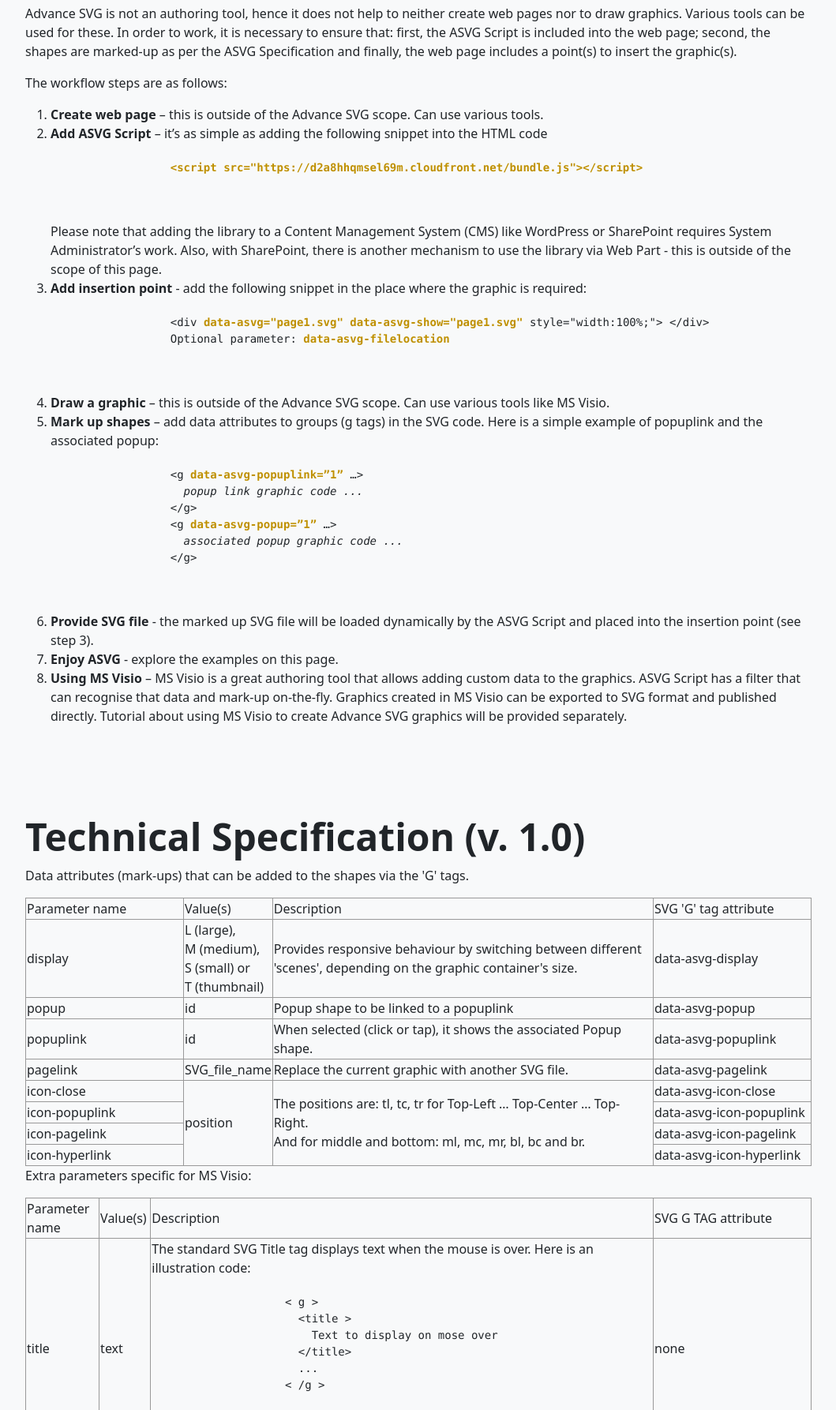
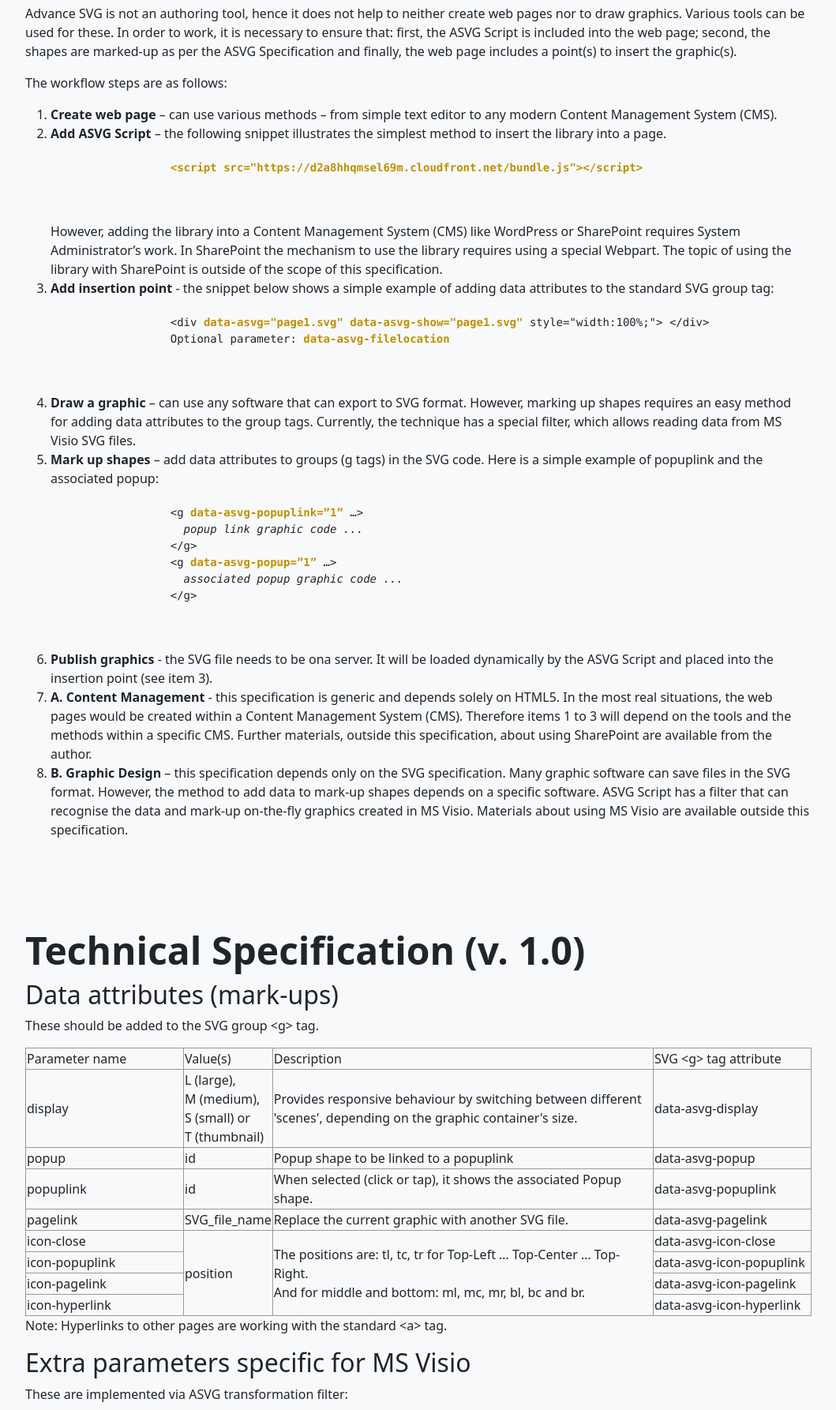
Before and after one commit to processesjs-com/advance-svg, a website built with webpack: page src/index.html in a window 1280 px wide. Shown: the part 820-2606 px from the top of the page at 79% size, without its empty margins (110-1169 px from the left). Built offline with nearby package versions, Linux system fonts and the light colour scheme; files whose address does not match are found by name; what is-svg, spin would draw is missing.

Commit message:
Ready for publishing

```diff
--- a/src/index.html
+++ b/src/index.html
@@ -23,7 +23,7 @@
       <div class="p-5 mb-4 bg-light rounded-3">
         <div class="container-fluid py-5">
           <h1><span style="font-family: Gloria Hallelujah; color: rgb(191, 144, 0);">Advance SVG - adds</span> <i>&lt;code /&gt;</i> <span style="font-family: Gloria Hallelujah; color: rgb(191, 144, 0);">to pictures</span></h1>
-          <div data-asvg="page1.svg" data-asvg-show="page1.svg" style="width:100%;" >This is Advance SVG insertion point. This text shold not display and if you see it, this means that ASVG Script is not working.</div>
+          <div data-asvg="page1.svg" data-asvg-show="page1.svg" style="width:100%;" >If you see this text, the ASVG Script is not working.</div>
           <h1 class="display-5 fw-bold">Introduction</h1>
           <p>Advance SVG is a technique for publishing interactive graphics on internet. The technique can be applied for any type of graphics and format e.g. free hand drawings, business process maps, mind charts, technical diagrams etc. - for any matter that can be described with a simple, at-a-glance picture.</p>
           <p>Advance SVG utilises the standard modern browsers’ abilities to show high quality, scalable graphics (see the HTML5 SVG specification) and to behave interactively via Cascadin Style Sheets (CSS) and JavaScript programms.</p>
@@ -39,19 +39,19 @@
         <div class="container-fluid py-5">
           <h1 class="display-5 fw-bold">How it works?</h1>
           <p>Advance SVG is not an authoring tool, hence it does not help to neither create web pages nor to draw graphics. Various tools can be used for these. In order to work, it is necessary to ensure that: first, the ASVG Script is included into the web page; second, the shapes are marked-up as per the ASVG Specification and finally, the web page includes a point(s) to insert the graphic(s).</p>
-          <div data-asvg="page2.svg" data-asvg-show="page2.svg" style="width:100%;" >This is Advance SVG insertion point. This text shold not display and if you see it, this means that ASVG Script is not working.</div>
+          <div data-asvg="page2.svg" data-asvg-show="page2.svg" style="width:100%;" >If you see this text, the ASVG Script is not working.</div>
           <p>The workflow steps are as follows:</p>
           <ol>
-            <li><b>Create web page</b> – this is outside of the Advance SVG scope. Can use various tools.</li>
-            <li><b>Add ASVG Script</b> – it’s as simple as adding the following snippet into the HTML code<br>
+            <li><b>Create web page</b> – can use various methods – from simple text editor to any modern Content Management System (CMS). </li>
+            <li><b>Add ASVG Script</b> – the following snippet illustrates the simplest method to insert the library into a page. <br>
               <pre>
                 <code>
                   <b><span style="color: rgb(191, 144, 0);">&lt;script src="https://d2a8hhqmsel69m.cloudfront.net/bundle.js"&gt;&lt;/script&gt;</span></b>
                 </code>
               </pre>
-              Please note that adding the library to a Content Management System (CMS) like WordPress or SharePoint requires System Administrator’s work. Also, with SharePoint, there is another mechanism to use the library via Web Part - this is outside of the scope of this page.
+              However, adding the library into a Content Management System (CMS) like WordPress or SharePoint requires System Administrator’s work. In SharePoint the mechanism to use the library requires using a special Webpart. The topic of using the library with SharePoint is outside of the scope of this specification.
             </li>
-            <li><b>Add insertion point</b> - add the following snippet in the place where the graphic is required:<br>
+            <li><b>Add insertion point</b> - the snippet below shows a simple example of adding data attributes to the standard SVG group tag:<br>
               <pre>
                 <code>
                   &lt;div <b><span style="color: rgb(191, 144, 0);">data-asvg="page1.svg" data-asvg-show="page1.svg"</span></b> style="width:100%;"&gt; &lt;/div&gt;
@@ -59,7 +59,7 @@
                 </code>
               </pre>
             </li>
-            <li><b>Draw a graphic</b> – this is outside of the Advance SVG scope. Can use various tools like MS Visio.</li>
+            <li><b>Draw a graphic</b> – can use any software that can export to SVG format. However, marking up shapes requires an easy method for adding data attributes to the group tags. Currently, the technique has a special filter, which allows reading data from MS Visio SVG files.</li>
             <li><b>Mark up shapes</b> – add data attributes to groups (g tags) in the SVG code. Here is a simple example of popuplink and the associated popup:<br>
               <pre>
                 <code>
@@ -72,20 +72,21 @@
                 </code>
               </pre>
             </li>
-            <li><b>Provide SVG file</b> - the marked up SVG file will be loaded dynamically by the ASVG Script and placed into the insertion point (see step 3).</li>
-            <li><b>Enjoy ASVG</b> - explore the examples on this page.</li>
-            <li><b>Using MS Visio</b> – MS Visio is a great authoring tool that allows adding custom data to the graphics. ASVG Script has a filter that can recognise that data and mark-up on-the-fly. Graphics created in MS Visio can be exported to SVG format and published directly. Tutorial about using MS Visio to create Advance SVG graphics will be provided separately.</li>
+            <li><b>Publish graphics</b> - the SVG file needs to be ona server. It will be loaded dynamically by the ASVG Script and placed into the insertion point (see item 3).</li>
+            <li><b>A. Content Management</b> - this specification is generic and depends solely on HTML5. In the most real situations, the web pages would be created within a Content Management System (CMS). Therefore items 1 to 3 will depend on the tools and the methods within a specific CMS. Further materials, outside this specification, about using SharePoint are available from the author.</li>
+            <li><b>B. Graphic Design</b> – this specification depends only on the SVG specification. Many graphic software can save files in the SVG format. However, the method to add data to mark-up shapes depends on a specific software. ASVG Script has a filter that can recognise the data and mark-up on-the-fly graphics created in MS Visio. Materials about using MS Visio are available outside this specification.</li>
           </ol>
         </div>
         <div class="container-fluid py-5">
           <h1 class="display-5 fw-bold">Technical Specification (v. 1.0)</h1>
-          <p>Data attributes (mark-ups) that can be added to the shapes via the 'G' tags.</p>
+          <h2>Data attributes (mark-ups)</h2>
+          <p>These should be added to the SVG group &lt;g&gt; tag.</p>
           <table>
             <tr>
               <td width="200px">Parameter name</td>
               <td>Value(s)</td>
               <td>Description</td>
-              <td width="200px">SVG 'G' tag attribute</td>
+              <td width="200px">SVG &lt;g&gt; tag attribute</td>
             </tr>
             <tr>
               <td>display</td>
@@ -132,13 +133,15 @@
               <td>data-asvg-icon-hyperlink</td>
             </tr>
           </table>
-          <p>Extra parameters specific for MS Visio:</p>
+          <p>Note: Hyperlinks to other pages are working with the standard &lt;a&gt; tag.</p>
+          <h2>Extra parameters specific for MS Visio</h2>
+          <p>These are implemented via ASVG transformation filter:</p>
           <table>
             <tr>
               <td>Parameter name</td>
               <td>Value(s)</td>
               <td>Description</td>
-              <td width="200px">SVG G TAG attribute</td>
+              <td width="200px">SVG group &lt;g&gt; tag attribute</td>
             </tr>
             <tr>
               <td>title</td>
@@ -166,7 +169,7 @@
             <tr>
               <td>hreftarget</td>
               <td>e.g. _blank</td>
-              <td>This works with hyperlinks for setting the target parameter - see HTML specification about the hyperlink targets. Here is an illustration code:<br>
+              <td>This works with hyperlinks for setting the target parameter - see HTML specification about the hyperlink targets. This is a work around when the graphic design software does not allow setting the hyperlink targets. Here is an illustration code:<br>
                 <pre>
                   <code>
                     &lt;a href="...." &gt;
@@ -174,12 +177,13 @@
                     &lt;/a&gt;
                   </code>
                 </pre><br>
-                This code will make the hyperlink to open in a new browser tab or window.
+                This code will make the hyperlink to open in a new tab or window of the browser.
               </td>
               <td>data-asvg-hreftarget</td>
             </tr>
           </table>
-          <p>ASVG Constructor parameters</p>
+          <h2>ASVG Constructor parameters.</h2>
+          <p>If the library is used from the source code, here is a list of the parameters that can be set for the ASVG Object.</p>
           <table>
             <tr>
               <td>Name</td>
@@ -203,7 +207,7 @@
               <td>iconMargin</td>
               <td>integer</td>
               <td>2</td>
-              <td>Pixels from the borders</td>
+              <td>A margin, in pixels, from the shapes' borders. The positive numbers will place the icons within the shapes i.e. popuplinks, in-page links and hyperlinks.</td>
             </tr>
           </table>
         </div>
```
